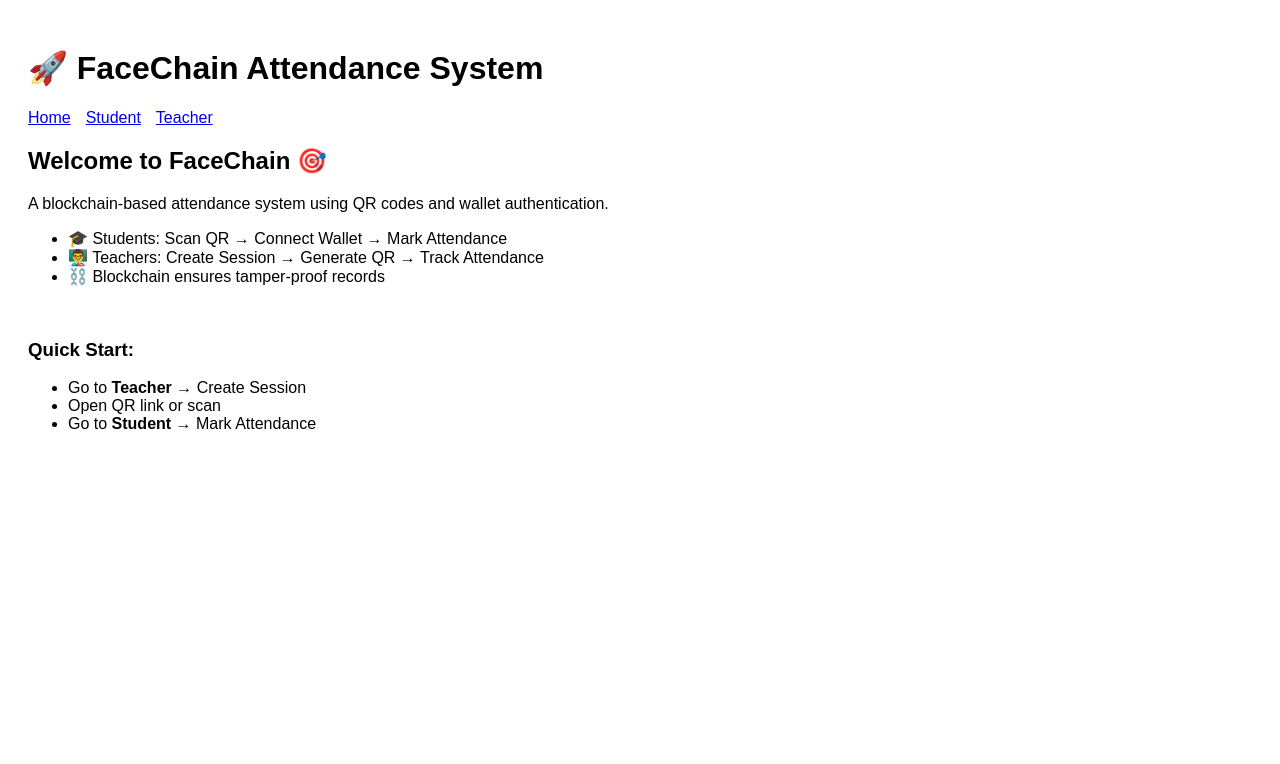
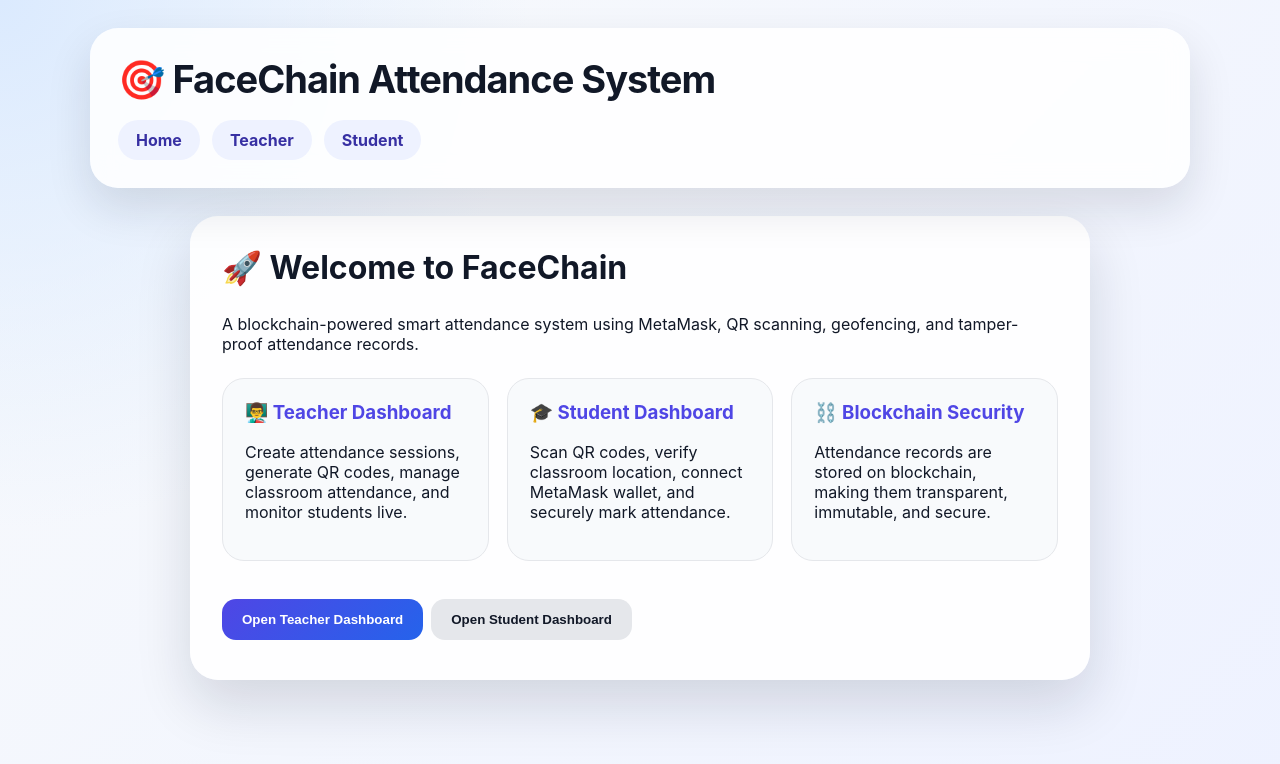
Before and after one commit to SanathBRao/attendenceTracking, a React (Vite) app in the folder Frontend/: page / in a window 1280 px wide. Shown: the top 764 px of the page. Built offline with nearby package versions, Linux system fonts and the light colour scheme; the HTML template or start-up script is replaced by a standard one.

Commit message:
Changes in app

```diff
--- a/Frontend/src/App.jsx
+++ b/Frontend/src/App.jsx
@@ -1,60 +1,101 @@
 import React from "react";
-import { Routes, Route, Link } from "react-router-dom";
+import { BrowserRouter as Router, Routes, Route, Link } from "react-router-dom";
 
 import Student from "./pages/Student";
 import Teacher from "./pages/Teacher";
 
-function App() {
+import "./App.css";
+
+function Home() {
   return (
-    <div style={{ padding: "20px", fontFamily: "Arial" }}>
-      <h1>🚀 FaceChain Attendance System</h1>
+    <div className="card">
+      <h2>🚀 Welcome to FaceChain</h2>
 
-      {/* 🔗 Navigation */}
-      <nav style={{ marginBottom: "20px" }}>
-        <Link to="/" style={{ marginRight: "15px" }}>Home</Link>
-        <Link to="/student" style={{ marginRight: "15px" }}>Student</Link>
-        <Link to="/teacher">Teacher</Link>
-      </nav>
+      <p>
+        A blockchain-powered smart attendance system using MetaMask,
+        QR scanning, geofencing, and tamper-proof attendance records.
+      </p>
 
-      {/* 📍 Routes */}
-      <Routes>
-        <Route path="/" element={<Home />} />
-        <Route path="/student" element={<Student />} />
-        <Route path="/teacher" element={<Teacher />} />
-      </Routes>
+      <div className="home-grid">
+        <div className="feature">
+          <h3>👨‍🏫 Teacher Dashboard</h3>
+
+          <p>
+            Create attendance sessions, generate QR codes,
+            manage classroom attendance, and monitor students live.
+          </p>
+        </div>
+
+        <div className="feature">
+          <h3>🎓 Student Dashboard</h3>
+
+          <p>
+            Scan QR codes, verify classroom location,
+            connect MetaMask wallet, and securely mark attendance.
+          </p>
+        </div>
+
+        <div className="feature">
+          <h3>⛓️ Blockchain Security</h3>
+
+          <p>
+            Attendance records are stored on blockchain,
+            making them transparent, immutable, and secure.
+          </p>
+        </div>
+      </div>
+
+      <div style={{ marginTop: "30px" }}>
+        <Link to="/teacher">
+          <button>Open Teacher Dashboard</button>
+        </Link>
+
+        <Link to="/student">
+          <button className="secondary">
+            Open Student Dashboard
+          </button>
+        </Link>
+      </div>
     </div>
   );
 }
 
-export default App;
+function App() {
+  return (
+    <Router>
+      <div className="app">
+        <div className="header">
+          <h1>🎯 FaceChain Attendance System</h1>
 
-///////////////////////////////////////////////////////
-// 🏠 Simple Home Page
-///////////////////////////////////////////////////////
+          <div className="nav">
+            <Link to="/">Home</Link>
 
-function Home() {
-  return (
-    <div>
-      <h2>Welcome to FaceChain 🎯</h2>
+            <Link to="/teacher">
+              Teacher
+            </Link>
 
-      <p>
-        A blockchain-based attendance system using QR codes and wallet authentication.
-      </p>
+            <Link to="/student">
+              Student
+            </Link>
+          </div>
+        </div>
 
-      <ul>
-        <li>🎓 Students: Scan QR → Connect Wallet → Mark Attendance</li>
-        <li>👨‍🏫 Teachers: Create Session → Generate QR → Track Attendance</li>
-        <li>⛓️ Blockchain ensures tamper-proof records</li>
-      </ul>
+        <Routes>
+          <Route path="/" element={<Home />} />
 
-      <br />
+          <Route
+            path="/teacher"
+            element={<Teacher />}
+          />
 
-      <h3>Quick Start:</h3>
-      <ul>
-        <li>Go to <b>Teacher</b> → Create Session</li>
-        <li>Open QR link or scan</li>
-        <li>Go to <b>Student</b> → Mark Attendance</li>
-      </ul>
-    </div>
+          <Route
+            path="/student"
+            element={<Student />}
+          />
+        </Routes>
+      </div>
+    </Router>
   );
 }
+
+export default App;
--- /dev/null
+++ b/Frontend/src/app.css
@@ -0,0 +1,190 @@
+* {
+  box-sizing: border-box;
+}
+
+body {
+  margin: 0;
+  font-family: Inter, system-ui, Arial, sans-serif;
+  background:
+    radial-gradient(circle at top left, #dbeafe, transparent 35%),
+    linear-gradient(135deg, #f8fafc, #eef2ff);
+  color: #111827;
+}
+
+.app {
+  min-height: 100vh;
+  padding: 28px;
+}
+
+.header {
+  max-width: 1100px;
+  margin: 0 auto 28px;
+  padding: 28px;
+  border-radius: 28px;
+  background: rgba(255, 255, 255, 0.85);
+  backdrop-filter: blur(14px);
+  box-shadow: 0 20px 45px rgba(15, 23, 42, 0.12);
+}
+
+.header h1 {
+  margin: 0 0 18px;
+  font-size: 38px;
+  letter-spacing: -1px;
+}
+
+.nav {
+  display: flex;
+  gap: 12px;
+  flex-wrap: wrap;
+}
+
+.nav a {
+  text-decoration: none;
+  font-weight: 700;
+  color: #3730a3;
+  background: #eef2ff;
+  padding: 10px 18px;
+  border-radius: 999px;
+  transition: 0.2s;
+}
+
+.nav a:hover {
+  background: #4f46e5;
+  color: white;
+  transform: translateY(-2px);
+}
+
+.card {
+  max-width: 900px;
+  margin: 0 auto;
+  padding: 32px;
+  border-radius: 28px;
+  background: rgba(255, 255, 255, 0.92);
+  box-shadow: 0 25px 55px rgba(15, 23, 42, 0.14);
+}
+
+.card h2 {
+  margin-top: 0;
+  font-size: 32px;
+}
+
+input {
+  width: 100%;
+  max-width: 480px;
+  display: block;
+  margin: 12px 0;
+  padding: 14px 16px;
+  border: 1px solid #d1d5db;
+  border-radius: 14px;
+  font-size: 16px;
+  outline: none;
+}
+
+input:focus {
+  border-color: #4f46e5;
+  box-shadow: 0 0 0 4px #e0e7ff;
+}
+
+button {
+  border: 0;
+  margin: 8px 8px 8px 0;
+  padding: 13px 20px;
+  border-radius: 14px;
+  background: linear-gradient(135deg, #4f46e5, #2563eb);
+  color: white;
+  font-weight: 800;
+  cursor: pointer;
+  transition: 0.2s;
+}
+
+button:hover {
+  transform: translateY(-2px);
+  box-shadow: 0 12px 25px rgba(79, 70, 229, 0.28);
+}
+
+button.secondary {
+  background: #e5e7eb;
+  color: #111827;
+}
+
+button.danger {
+  background: #dc2626;
+}
+
+.wallet {
+  padding: 14px;
+  border-radius: 16px;
+  background: #f3f4f6;
+  font-family: monospace;
+  word-break: break-all;
+  border: 1px solid #e5e7eb;
+}
+
+.status {
+  margin-top: 18px;
+  padding: 14px 16px;
+  border-radius: 16px;
+  background: #ecfdf5;
+  color: #047857;
+  font-weight: 800;
+}
+
+.attendee {
+  padding: 16px;
+  margin: 12px 0;
+  border-radius: 18px;
+  background: #f8fafc;
+  border: 1px solid #e5e7eb;
+}
+
+canvas {
+  margin-top: 18px;
+  padding: 14px;
+  border-radius: 18px;
+  background: white;
+  border: 1px solid #e5e7eb;
+}
+
+#qr-reader {
+  border-radius: 18px;
+  overflow: hidden;
+}
+
+.home-grid {
+  display: grid;
+  grid-template-columns: repeat(auto-fit, minmax(220px, 1fr));
+  gap: 18px;
+  margin-top: 24px;
+}
+
+.feature {
+  padding: 22px;
+  border-radius: 22px;
+  background: #f8fafc;
+  border: 1px solid #e5e7eb;
+}
+
+.feature h3 {
+  margin-top: 0;
+  color: #4f46e5;
+}
+
+@media (max-width: 600px) {
+  .app {
+    padding: 16px;
+  }
+
+  .header,
+  .card {
+    padding: 22px;
+    border-radius: 22px;
+  }
+
+  .header h1 {
+    font-size: 30px;
+  }
+
+  button {
+    width: 100%;
+  }
+}
```
Also changed, not shown: Frontend/src/pages/Student.jsx (+263 -34 lines).
